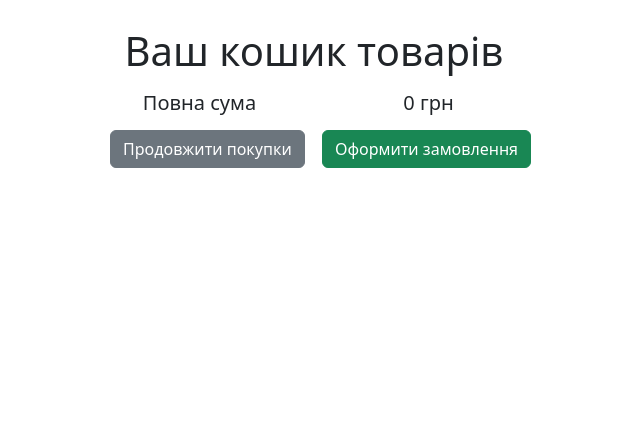
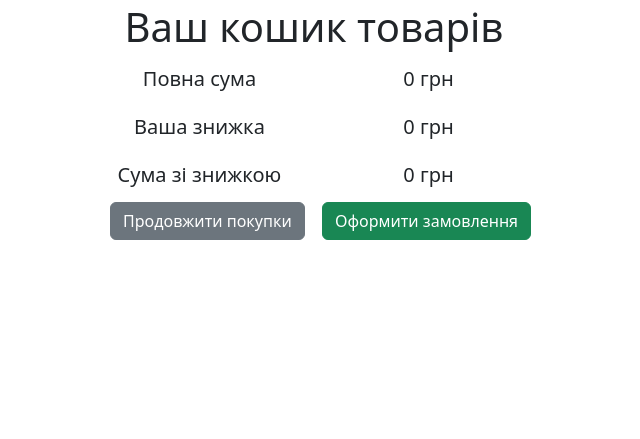
Before and after one commit to SviatoslavIliash/EnergostalMet, a Django app: page /cart/ in a window 1280 px wide. Shown: the part 73-512 px from the top of the page, without its empty margins (326-966 px from the left). Run offline with Django 5.2, Linux system fonts and the light colour scheme; data that the repository does not hold is empty.

Commit message:
Added discount prices realisation

```diff
--- a/energosite/cart/cart.py
+++ b/energosite/cart/cart.py
@@ -1,6 +1,6 @@
 from decimal import Decimal
 from django.conf import settings
-from store.models import Product
+from store.models import Product, WholesalePrice
 
 ID_DELIMITER = '|'
 
@@ -68,3 +68,30 @@ class Cart(object):
     def clear(self):
         del self.session[settings.CART_SESSION_ID]
         self.session.modified = True
+
+    def total_price_discount(self, total_price=None):
+        if not total_price:
+            total_price = self.get_total_price()
+
+        wholesale_prices = (WholesalePrice.objects.all().order_by('percentage'))
+        discount_total_price = 0
+        discount = 0
+        for w_price in wholesale_prices:
+            if total_price >= w_price.from_sum:
+                discount = round(int(total_price) * (int(w_price.percentage) / 100), 2)
+                discount_total_price = int(total_price) - discount
+
+        return discount_total_price, discount
+
+    def get_discount_total_price(self, total_price=None):
+        d_total_price, d = self.total_price_discount(total_price)
+        return d_total_price
+
+    def get_nav_total_price(self, total_price=None):
+        if not total_price:
+            total_price = self.get_total_price()
+        discount_price = self.get_discount_total_price(total_price)
+        if discount_price == 0:
+            return total_price
+        else:
+            return discount_price
--- a/energosite/cart/templates/cart/base_cart.html
+++ b/energosite/cart/templates/cart/base_cart.html
@@ -61,7 +61,7 @@
                           <path d="M0 1.5A.5.5 0 0 1 .5 1H2a.5.5 0 0 1 .485.379L2.89 3H14.5a.5.5 0 0 1 .491.592l-1.5 8A.5.5 0 0 1 13 12H4a.5.5 0 0 1-.491-.408L2.01 3.607 1.61 2H.5a.5.5 0 0 1-.5-.5M3.102 4l1.313 7h8.17l1.313-7zM5 12a2 2 0 1 0 0 4 2 2 0 0 0 0-4m7 0a2 2 0 1 0 0 4 2 2 0 0 0 0-4m-7 1a1 1 0 1 1 0 2 1 1 0 0 1 0-2m7 0a1 1 0 1 1 0 2 1 1 0 0 1 0-2"></path>
                       </svg>
                       <span class="d-none d-sm-inline">Кошик</span>
-                      <span class="d-none d-sm-inline" id="cart_nav_total_price">{{ cart.get_total_price }} грн</span>
+                      <span class="d-none d-sm-inline" id="cart_nav_total_price">{{ cart.get_nav_total_price }} грн</span>
                   </div>
                 </a>
               </li>
@@ -69,7 +69,7 @@
           </div>
         </nav>
       </header>
-      <main class="mx-auto" style="margin-top: 100px;">
+      <main class="mx-auto" id="main-block">
         <div style="width: 100%;">
           {% block body %}
           {% endblock %}
--- a/energosite/cart/templates/cart/detail.html
+++ b/energosite/cart/templates/cart/detail.html
@@ -59,6 +59,25 @@
   <div class="col-6">
     <h5 id="cart_total_price">{{ cart.get_total_price }} грн</h5>
   </div>
+    </div>
+<div class="row align-items-center mt-3">
+  <div class="col-6">
+    <h5>Ваша знижка</h5>
+  </div>
+  <div class="col-6">
+    <h5 id="discount">{{ discount }} грн</h5>
+  </div>
+</div>
+<div class="row align-items-center mt-3">
+  <div class="col-6">
+    <h5>Сума зі знижкою</h5>
+  </div>
+  <div class="col-6">
+    <h5 id="discount_total_price">{{ discount_total_price }} грн</h5>
+  </div>
+</div>
+
+
 </div>
 <p class="text-right">
   <a href="{% url 'store:index' %}" class="btn"><button type="button" class="btn btn-secondary">Продовжити покупки</button></a>
--- a/energosite/cart/views.py
+++ b/energosite/cart/views.py
@@ -1,10 +1,18 @@
 from decimal import Decimal
 from django.http import JsonResponse
-from django.shortcuts import render, redirect, get_object_or_404
+from django.shortcuts import render, get_object_or_404
 from django.views.decorators.http import require_POST
 from store.models import Product
 from .cart import Cart
 from .forms import CartAddProductForm
+
+
+def response_prices(cart):
+    total_price = cart.get_total_price()
+    total_price_d, d = cart.total_price_discount(total_price)
+    response = {"Total": total_price, "Total_discount": total_price_d,
+                "Discount": d, "Nav_total": cart.get_nav_total_price(total_price)}
+    return response
 
 
 @require_POST
@@ -18,12 +26,12 @@ def cart_add(request, product_slug):
     mult = 1
     if "multiplier" in request.POST:
         mult = int(request.POST["multiplier"])
-    response = {}
+
     if form.is_valid():
         cd = form.cleaned_data
         upd = cd["update"]
         cart.add(product=product, price=price, quantity=cd['quantity'], update_quantity=upd, mult=mult)
-    response["Total"] = cart.get_total_price()
+    response = response_prices(cart)
     return JsonResponse(response)
 
 
@@ -35,7 +43,8 @@ def cart_remove(request, product_slug):
         mult = int(request.POST["multiplier"])
     product = get_object_or_404(Product, slug=product_slug)
     cart.remove(product, mult)
-    response = {"Total": cart.get_total_price(), "Deleted": True}
+    response = response_prices(cart)
+    response["Deleted"] = True
     return JsonResponse(response)
 
 
@@ -48,4 +57,7 @@ def cart_detail(request):
                                             'update': True
                                         })
 
-    return render(request, 'cart/detail.html', {'cart': cart})
+    discount_total_price, discount = cart.total_price_discount()
+
+    return render(request, 'cart/detail.html',
+                  {'cart': cart, 'discount_total_price': discount_total_price, 'discount': discount})
--- a/energosite/static/js/main.js
+++ b/energosite/static/js/main.js
@@ -150,21 +150,33 @@ function update_cart_total_price(price){
     update_price("cart_total_price", price)
 }
 
+function update_discount_total_price(price){
+    update_price("discount_total_price", price)
+}
+
+function update_discount(price){
+    update_price("discount", price)
+}
+
 function update_nav(data){
-    update_nav_cart_price(data["Total"])
+    update_nav_cart_price(data["Nav_total"])
 }
 
 function update_cart(data, obj){
-    var total_price = data["Total"]
-    var form_price = 0
-    var is_deleted = false
+    let total_price = data["Total"]
+    let discount_total_price = data["Total_discount"]
+    let discount = data["Discount"]
+    let form_price = 0
+    let is_deleted = false
 
     if ("Deleted" in data){
         is_deleted = true
     }
 
-    update_nav_cart_price(total_price)
+    update_nav(data)
     update_cart_total_price(total_price)
+    update_discount_total_price(discount_total_price)
+    update_discount(discount)
 
     card = obj.closest(".card")
     if (is_deleted){
--- a/energosite/store/templates/store/base.html
+++ b/energosite/store/templates/store/base.html
@@ -79,7 +79,7 @@
                       <path d="M0 1.5A.5.5 0 0 1 .5 1H2a.5.5 0 0 1 .485.379L2.89 3H14.5a.5.5 0 0 1 .491.592l-1.5 8A.5.5 0 0 1 13 12H4a.5.5 0 0 1-.491-.408L2.01 3.607 1.61 2H.5a.5.5 0 0 1-.5-.5M3.102 4l1.313 7h8.17l1.313-7zM5 12a2 2 0 1 0 0 4 2 2 0 0 0 0-4m7 0a2 2 0 1 0 0 4 2 2 0 0 0 0-4m-7 1a1 1 0 1 1 0 2 1 1 0 0 1 0-2m7 0a1 1 0 1 1 0 2 1 1 0 0 1 0-2"></path>
                     </svg>
                     <span class="d-none d-sm-inline">Кошик</span>
-                    <span class="d-none d-sm-inline" id="cart_nav_total_price">{{ cart.get_total_price }} грн</span>
+                    <span class="d-none d-sm-inline" id="cart_nav_total_price">{{ cart.get_nav_total_price }} грн</span>
                   </div>
                 </a>
               </li>
--- a/energosite/store/views.py
+++ b/energosite/store/views.py
@@ -1,5 +1,5 @@
 from django.shortcuts import render
-from .models import Category, Product, ProductAttrs, Article
+from .models import Category, Product, ProductAttrs, Article, WholesalePrice
 from cart.forms import CartAddProductForm
 
 categories_per_row = 3
```
